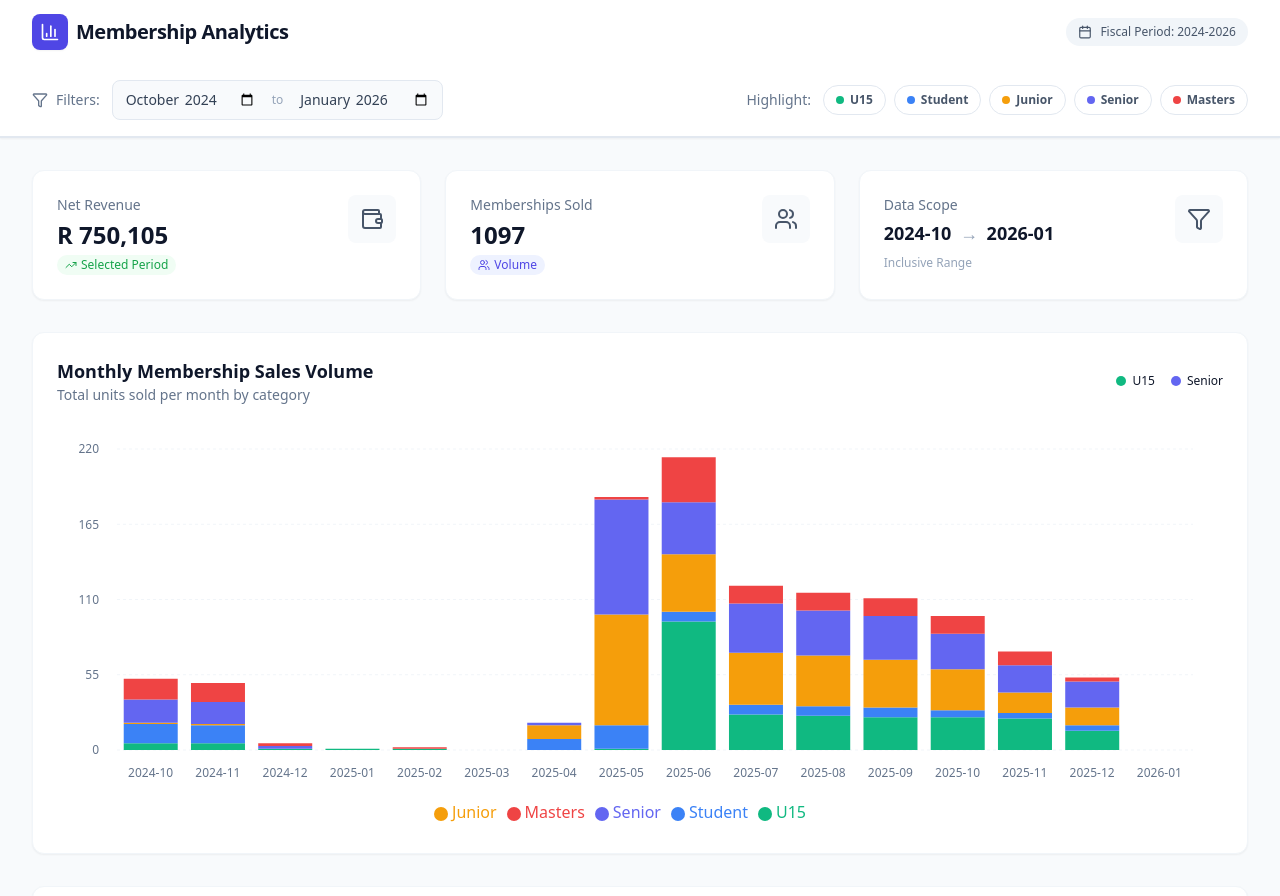
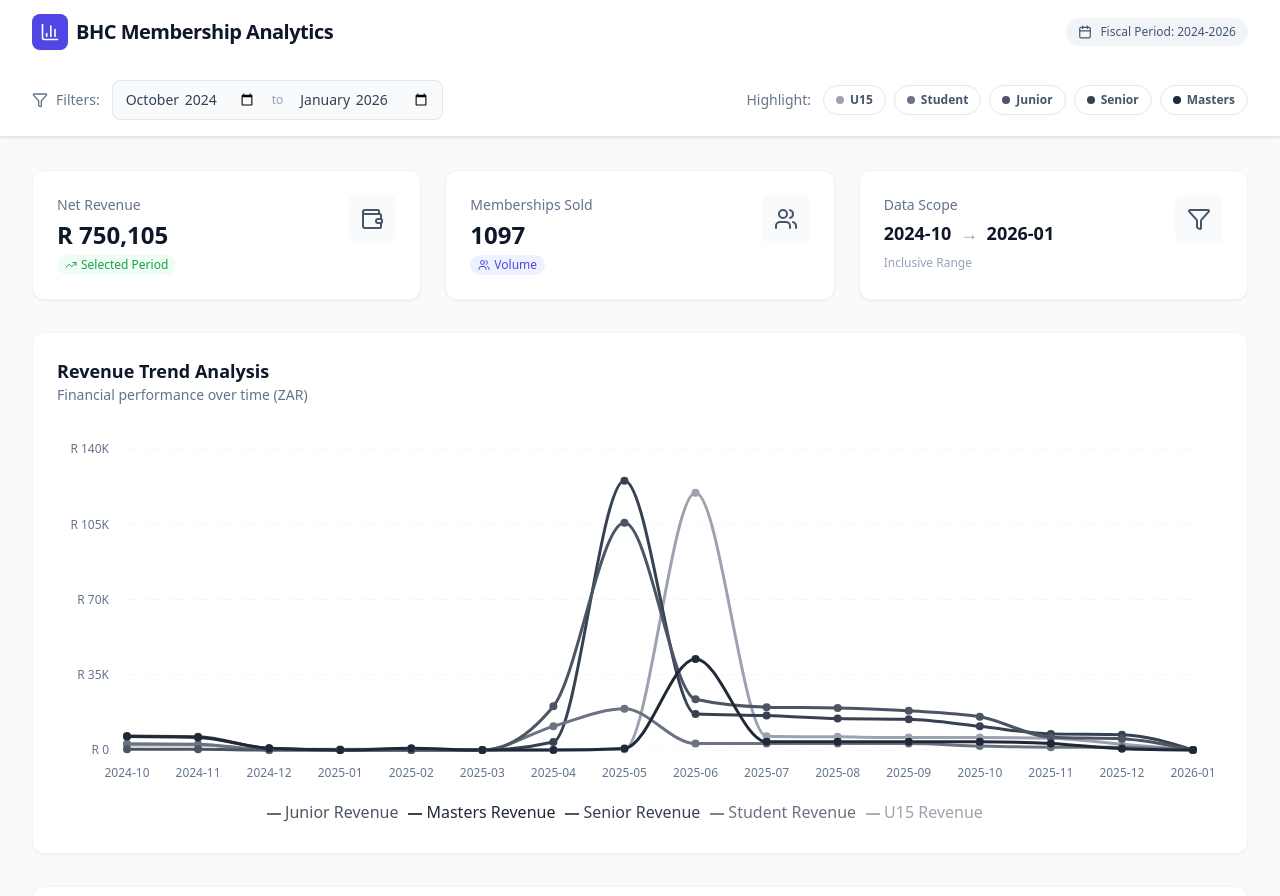
Before and after one commit to Max-Bissolati/bhc-consolidated-membership-dashboard, a React (Vite) app: page / in a window 1280 px wide. Shown: the top 896 px of the page. Built offline with nearby package versions, Linux system fonts and the light colour scheme.

Commit message:
feat: rebrand to BHC Membership Analytics, prioritize revenue chart, and implement modern monochromatic design

```diff
--- a/App.tsx
+++ b/App.tsx
@@ -16,7 +16,7 @@ import {
 } from 'recharts';
 import { BarChart3, TrendingUp, Users, Wallet, PieChart as PieIcon, Filter, Check, Calendar } from 'lucide-react';
 import { getRawTimeline, aggregateStats } from './services/dataProcessing';
-import { CATEGORY_COLORS } from './constants';
+import { GRAYSCALE_COLORS, HIGHLIGHT_COLORS } from './constants';
 import { MembershipCategory } from './types';
 import { CustomTooltip } from './components/CustomTooltip';
 
@@ -69,6 +69,15 @@ const App: React.FC = () => {
     return highlightedCategories.has(category) ? 4 : 1;
   };
 
+  const getColor = (category: MembershipCategory): string => {
+    if (highlightedCategories.size === 0) {
+      return GRAYSCALE_COLORS[category];
+    }
+    return highlightedCategories.has(category)
+      ? HIGHLIGHT_COLORS[category]
+      : GRAYSCALE_COLORS[category];
+  };
+
   return (
     <div className="min-h-screen bg-slate-50 font-sans text-slate-900 pb-12">
       {/* Header */}
@@ -78,7 +87,7 @@ const App: React.FC = () => {
             <div className="bg-indigo-600 p-2 rounded-lg shadow-sm">
               <BarChart3 className="w-5 h-5 text-white" />
             </div>
-            <h1 className="text-xl font-bold text-slate-900 tracking-tight">Membership Analytics</h1>
+            <h1 className="text-xl font-bold text-slate-900 tracking-tight">BHC Membership Analytics</h1>
           </div>
           <div className="hidden sm:flex items-center gap-2 bg-slate-100 px-3 py-1.5 rounded-full text-xs font-medium text-slate-600">
             <Calendar className="w-3.5 h-3.5" />
@@ -136,7 +145,7 @@ const App: React.FC = () => {
                   >
                     <span
                       className={`w-2 h-2 rounded-full ${isActive ? 'bg-white' : ''}`}
-                      style={{ backgroundColor: isActive ? undefined : CATEGORY_COLORS[cat] }}
+                      style={{ backgroundColor: getColor(cat) }}
                     />
                     {cat.replace(' Club Membership', '')}
                     {isActive && <Check className="w-3 h-3 ml-0.5" />}
@@ -204,59 +213,7 @@ const App: React.FC = () => {
           </div>
         </div>
 
-        {/* Chart Section 1: Stacked Bar - Total Volume */}
-        <section className="bg-white rounded-xl shadow-sm border border-slate-100 p-6">
-          <div className="flex items-center justify-between mb-6">
-            <div>
-              <h2 className="text-lg font-bold text-slate-900">Monthly Membership Sales Volume</h2>
-              <p className="text-sm text-slate-500">Total units sold per month by category</p>
-            </div>
-            {/* Simple Legend for Quick Reference */}
-            <div className="hidden sm:flex gap-4 text-xs">
-               <div className="flex items-center gap-1.5"><span className="w-2.5 h-2.5 rounded-full bg-emerald-500"></span> U15</div>
-               <div className="flex items-center gap-1.5"><span className="w-2.5 h-2.5 rounded-full bg-indigo-500"></span> Senior</div>
-            </div>
-          </div>
-
-          <div className="h-[400px] w-full">
-            <ResponsiveContainer width="100%" height="100%">
-              <BarChart
-                data={filteredTimeline}
-                margin={{ top: 20, right: 30, left: 0, bottom: 5 }}
-              >
-                <CartesianGrid strokeDasharray="3 3" vertical={false} stroke="#f1f5f9" />
-                <XAxis
-                  dataKey="date"
-                  tick={{ fill: '#64748b', fontSize: 12 }}
-                  axisLine={false}
-                  tickLine={false}
-                  dy={10}
-                />
-                <YAxis
-                  tick={{ fill: '#64748b', fontSize: 12 }}
-                  axisLine={false}
-                  tickLine={false}
-                  dx={-10}
-                />
-                <Tooltip content={<CustomTooltip />} cursor={{ fill: '#f8fafc' }} />
-                <Legend iconType="circle" wrapperStyle={{ paddingTop: '20px' }} />
-
-                {Object.values(MembershipCategory).map((cat) => (
-                  <Bar
-                    key={cat}
-                    dataKey={cat}
-                    stackId="a"
-                    fill={CATEGORY_COLORS[cat]}
-                    name={cat.replace(' Club Membership', '')}
-                    fillOpacity={getOpacity(cat)}
-                  />
-                ))}
-              </BarChart>
-            </ResponsiveContainer>
-          </div>
-        </section>
-
-        {/* Chart Section 2: Line Chart - Revenue Comparison */}
+        {/* Chart Section 1: Line Chart - Revenue Comparison (Prioritized to Top) */}
         <section className="bg-white rounded-xl shadow-sm border border-slate-100 p-6">
           <div className="mb-6">
             <h2 className="text-lg font-bold text-slate-900">Revenue Trend Analysis</h2>
@@ -291,54 +248,105 @@ const App: React.FC = () => {
                   type="monotone"
                   dataKey="revenue_U15"
                   name="U15 Revenue"
-                  stroke={CATEGORY_COLORS[MembershipCategory.U15]}
+                  stroke={getColor(MembershipCategory.U15)}
                   strokeWidth={getStrokeWidth(MembershipCategory.U15)}
                   strokeOpacity={getOpacity(MembershipCategory.U15)}
-                  dot={{ r: 4, fill: CATEGORY_COLORS[MembershipCategory.U15], strokeWidth: 0, fillOpacity: getOpacity(MembershipCategory.U15) }}
+                  dot={{ r: 4, fill: getColor(MembershipCategory.U15), strokeWidth: 0, fillOpacity: getOpacity(MembershipCategory.U15) }}
                   activeDot={{ r: 6 }}
                 />
                 <Line
                   type="monotone"
                   dataKey="revenue_Senior"
                   name="Senior Revenue"
-                  stroke={CATEGORY_COLORS[MembershipCategory.Senior]}
+                  stroke={getColor(MembershipCategory.Senior)}
                   strokeWidth={getStrokeWidth(MembershipCategory.Senior)}
                   strokeOpacity={getOpacity(MembershipCategory.Senior)}
-                  dot={{ r: 4, fill: CATEGORY_COLORS[MembershipCategory.Senior], strokeWidth: 0, fillOpacity: getOpacity(MembershipCategory.Senior) }}
+                  dot={{ r: 4, fill: getColor(MembershipCategory.Senior), strokeWidth: 0, fillOpacity: getOpacity(MembershipCategory.Senior) }}
                   activeDot={{ r: 6 }}
                 />
                 <Line
                   type="monotone"
                   dataKey="revenue_Student"
                   name="Student Revenue"
-                  stroke={CATEGORY_COLORS[MembershipCategory.Student]}
+                  stroke={getColor(MembershipCategory.Student)}
                   strokeWidth={getStrokeWidth(MembershipCategory.Student)}
                   strokeOpacity={getOpacity(MembershipCategory.Student)}
-                  dot={{ r: 4, fill: CATEGORY_COLORS[MembershipCategory.Student], strokeWidth: 0, fillOpacity: getOpacity(MembershipCategory.Student) }}
+                  dot={{ r: 4, fill: getColor(MembershipCategory.Student), strokeWidth: 0, fillOpacity: getOpacity(MembershipCategory.Student) }}
                   activeDot={{ r: 6 }}
                 />
-                {/* Added other categories for completeness if user highlights them */}
                 <Line
                   type="monotone"
                   dataKey="revenue_Junior"
                   name="Junior Revenue"
-                  stroke={CATEGORY_COLORS[MembershipCategory.Junior]}
+                  stroke={getColor(MembershipCategory.Junior)}
                   strokeWidth={getStrokeWidth(MembershipCategory.Junior)}
                   strokeOpacity={getOpacity(MembershipCategory.Junior)}
-                  dot={{ r: 4, fill: CATEGORY_COLORS[MembershipCategory.Junior], strokeWidth: 0, fillOpacity: getOpacity(MembershipCategory.Junior) }}
+                  dot={{ r: 4, fill: getColor(MembershipCategory.Junior), strokeWidth: 0, fillOpacity: getOpacity(MembershipCategory.Junior) }}
                   activeDot={{ r: 6 }}
                 />
                  <Line
                   type="monotone"
                   dataKey="revenue_Masters"
                   name="Masters Revenue"
-                  stroke={CATEGORY_COLORS[MembershipCategory.Masters]}
+                  stroke={getColor(MembershipCategory.Masters)}
                   strokeWidth={getStrokeWidth(MembershipCategory.Masters)}
                   strokeOpacity={getOpacity(MembershipCategory.Masters)}
-                  dot={{ r: 4, fill: CATEGORY_COLORS[MembershipCategory.Masters], strokeWidth: 0, fillOpacity: getOpacity(MembershipCategory.Masters) }}
+                  dot={{ r: 4, fill: getColor(MembershipCategory.Masters), strokeWidth: 0, fillOpacity: getOpacity(MembershipCategory.Masters) }}
                   activeDot={{ r: 6 }}
                 />
               </LineChart>
+            </ResponsiveContainer>
+          </div>
+        </section>
+
+        {/* Chart Section 2: Stacked Bar - Total Volume */}
+        <section className="bg-white rounded-xl shadow-sm border border-slate-100 p-6">
+          <div className="flex items-center justify-between mb-6">
+            <div>
+              <h2 className="text-lg font-bold text-slate-900">Monthly Membership Sales Volume</h2>
+              <p className="text-sm text-slate-500">Total units sold per month by category</p>
+            </div>
+            {/* Simple Legend for Quick Reference */}
+            <div className="hidden sm:flex gap-4 text-xs">
+               <div className="flex items-center gap-1.5"><span className="w-2.5 h-2.5 rounded-full" style={{ backgroundColor: getColor(MembershipCategory.U15) }}></span> U15</div>
+               <div className="flex items-center gap-1.5"><span className="w-2.5 h-2.5 rounded-full" style={{ backgroundColor: getColor(MembershipCategory.Senior) }}></span> Senior</div>
+            </div>
+          </div>
+
+          <div className="h-[400px] w-full">
+            <ResponsiveContainer width="100%" height="100%">
+              <BarChart
+                data={filteredTimeline}
+                margin={{ top: 20, right: 30, left: 0, bottom: 5 }}
+              >
+                <CartesianGrid strokeDasharray="3 3" vertical={false} stroke="#f1f5f9" />
+                <XAxis
+                  dataKey="date"
+                  tick={{ fill: '#64748b', fontSize: 12 }}
+                  axisLine={false}
+                  tickLine={false}
+                  dy={10}
+                />
+                <YAxis
+                  tick={{ fill: '#64748b', fontSize: 12 }}
+                  axisLine={false}
+                  tickLine={false}
+                  dx={-10}
+                />
+                <Tooltip content={<CustomTooltip />} cursor={{ fill: '#f8fafc' }} />
+                <Legend iconType="circle" wrapperStyle={{ paddingTop: '20px' }} />
+
+                {Object.values(MembershipCategory).map((cat) => (
+                  <Bar
+                    key={cat}
+                    dataKey={cat}
+                    stackId="a"
+                    fill={getColor(cat)}
+                    name={cat.replace(' Club Membership', '')}
+                    fillOpacity={getOpacity(cat)}
+                  />
+                ))}
+              </BarChart>
             </ResponsiveContainer>
           </div>
         </section>
@@ -370,7 +378,7 @@ const App: React.FC = () => {
                       {bhcDistribution.data.map((entry, index) => (
                         <Cell
                           key={`cell-${index}`}
-                          fill={CATEGORY_COLORS[entry.name as MembershipCategory]}
+                          fill={getColor(entry.name as MembershipCategory)}
                           fillOpacity={getOpacity(entry.name as MembershipCategory)}
                           strokeWidth={0}
                         />
@@ -413,7 +421,7 @@ const App: React.FC = () => {
                       {playLocalDistribution.data.map((entry, index) => (
                         <Cell
                           key={`cell-${index}`}
-                          fill={CATEGORY_COLORS[entry.name as MembershipCategory]}
+                          fill={getColor(entry.name as MembershipCategory)}
                           fillOpacity={getOpacity(entry.name as MembershipCategory)}
                           strokeWidth={0}
                         />
--- a/constants.ts
+++ b/constants.ts
@@ -171,10 +171,23 @@ export const RAW_DATA_MAPPING = [
   { csv: RAW_PL_MASTERS, category: MembershipCategory.Masters, source: 'PlayLocal' as const },
 ];
 
-export const CATEGORY_COLORS = {
-  [MembershipCategory.U15]: '#10b981', // Emerald 500
+// Default grayscale palette - Modern monochromatic design
+export const GRAYSCALE_COLORS: Record<MembershipCategory, string> = {
+  [MembershipCategory.U15]: '#9ca3af',     // Gray 400
+  [MembershipCategory.Student]: '#6b7280', // Gray 500
+  [MembershipCategory.Junior]: '#4b5563',  // Gray 600
+  [MembershipCategory.Senior]: '#374151',  // Gray 700
+  [MembershipCategory.Masters]: '#1f2937', // Gray 800
+};
+
+// Highlight colors - Vibrant palette only shown when highlighted
+export const HIGHLIGHT_COLORS: Record<MembershipCategory, string> = {
+  [MembershipCategory.U15]: '#10b981',     // Emerald 500
   [MembershipCategory.Student]: '#3b82f6', // Blue 500
-  [MembershipCategory.Junior]: '#f59e0b', // Amber 500
-  [MembershipCategory.Senior]: '#6366f1', // Indigo 500
+  [MembershipCategory.Junior]: '#f59e0b',  // Amber 500
+  [MembershipCategory.Senior]: '#6366f1',  // Indigo 500
   [MembershipCategory.Masters]: '#ef4444', // Red 500
 };
+
+// Legacy export for backwards compatibility
+export const CATEGORY_COLORS = HIGHLIGHT_COLORS;
--- a/index.html
+++ b/index.html
@@ -3,7 +3,7 @@
   <head>
     <meta charset="UTF-8" />
     <meta name="viewport" content="width=device-width, initial-scale=1.0" />
-    <title>Membership Sales Dashboard</title>
+    <title>BHC Membership Analytics</title>
     <script src="https://cdn.tailwindcss.com"></script>
   <script type="importmap">
 {
--- a/package.json
+++ b/package.json
@@ -1,5 +1,5 @@
 {
-  "name": "membership-sales-analyst-dashboard",
+  "name": "bhc-membership-analytics",
   "private": true,
   "version": "0.0.0",
   "type": "module",
```
Also changed, not shown: 2 other files (tests, documents, lock files or other folders).
